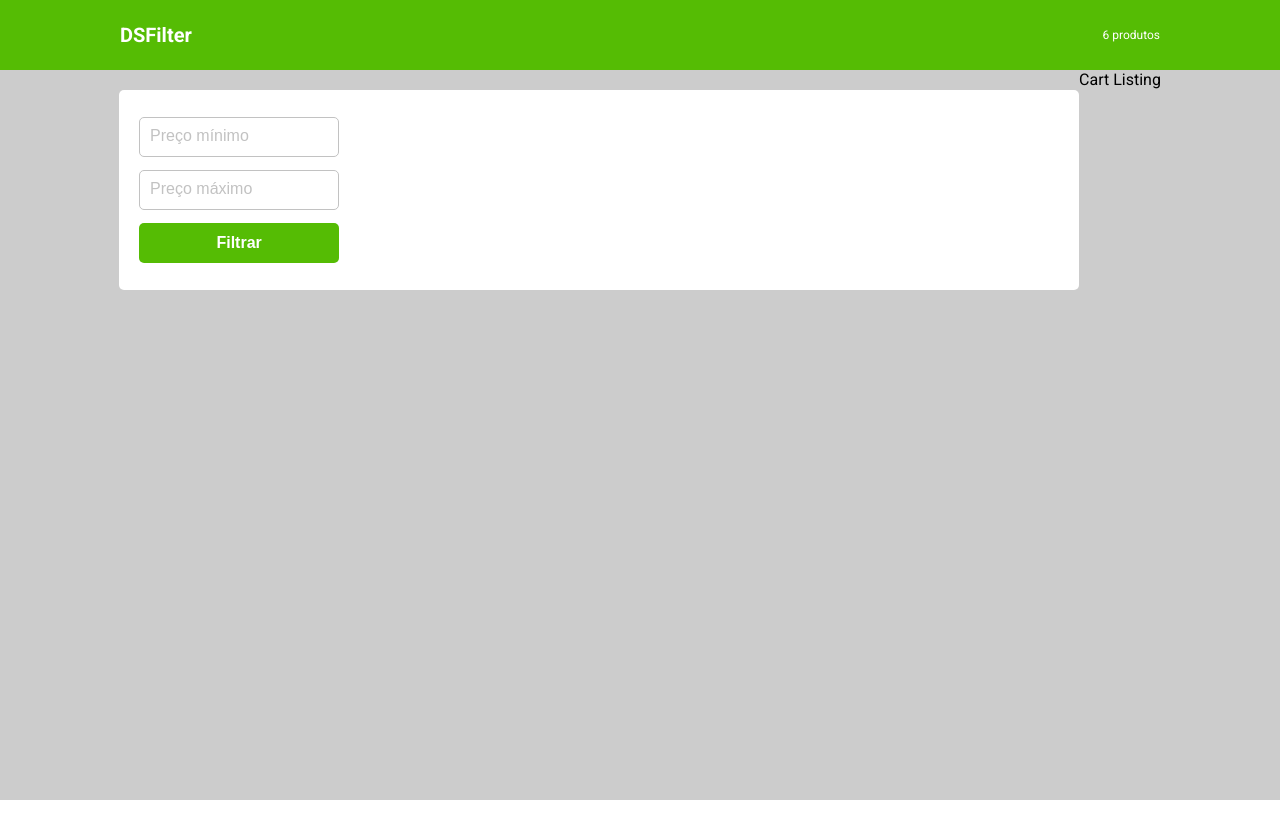
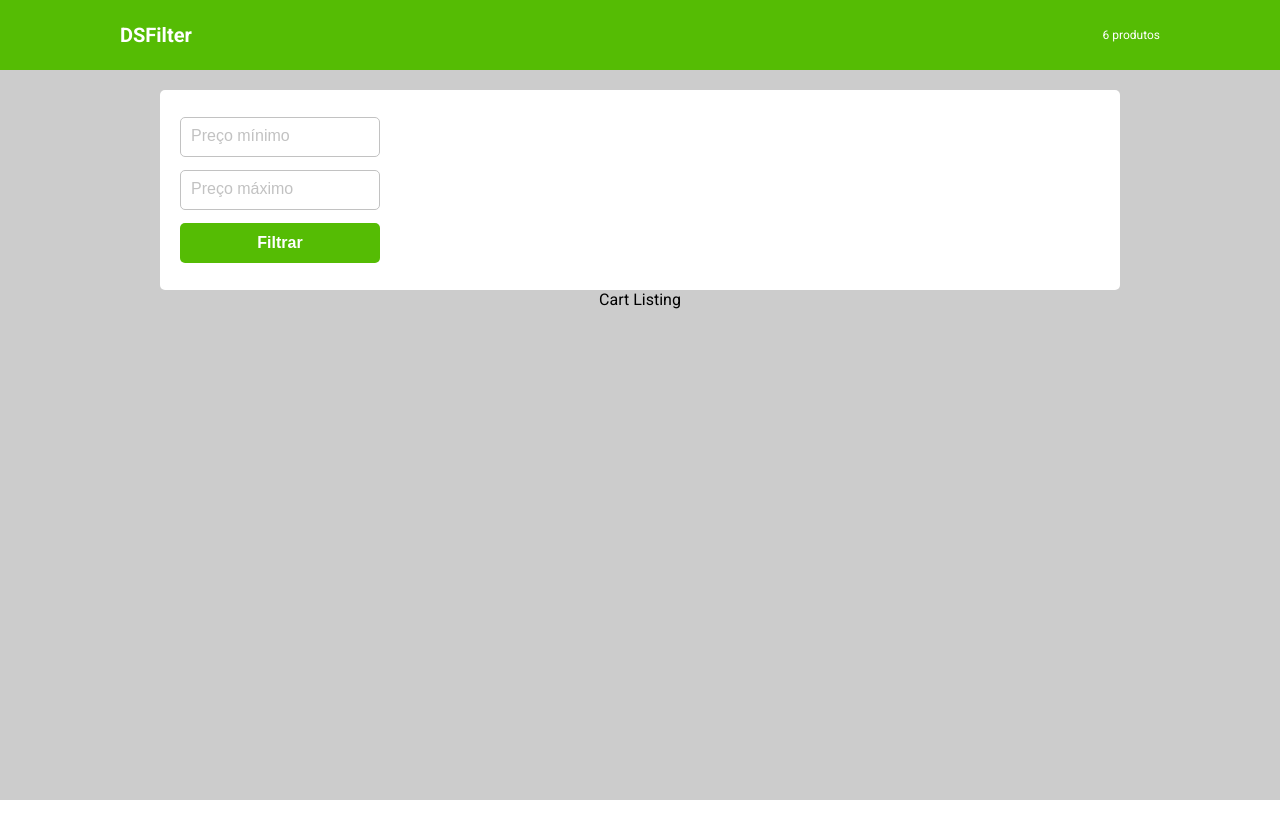
Before and after one commit to Achette/DSFilter, a React (Create React App) app: page / in a window 1280 px wide. Shown: the top 838 px of the page. Built offline with nearby package versions, Linux system fonts and the light colour scheme.

Commit message:
Altera orientação do flex em listing body

```diff
--- a/src/components/ListingBody/styles.css
+++ b/src/components/ListingBody/styles.css
@@ -1,6 +1,7 @@
 .listing-body-container {
-    width: 100%;
-    height: 100vh;
-    display: flex;
-    justify-content: center;
+  width: 100%;
+  height: 100vh;
+  display: flex;
+  flex-direction: column;
+  align-items: center;
 }
```
